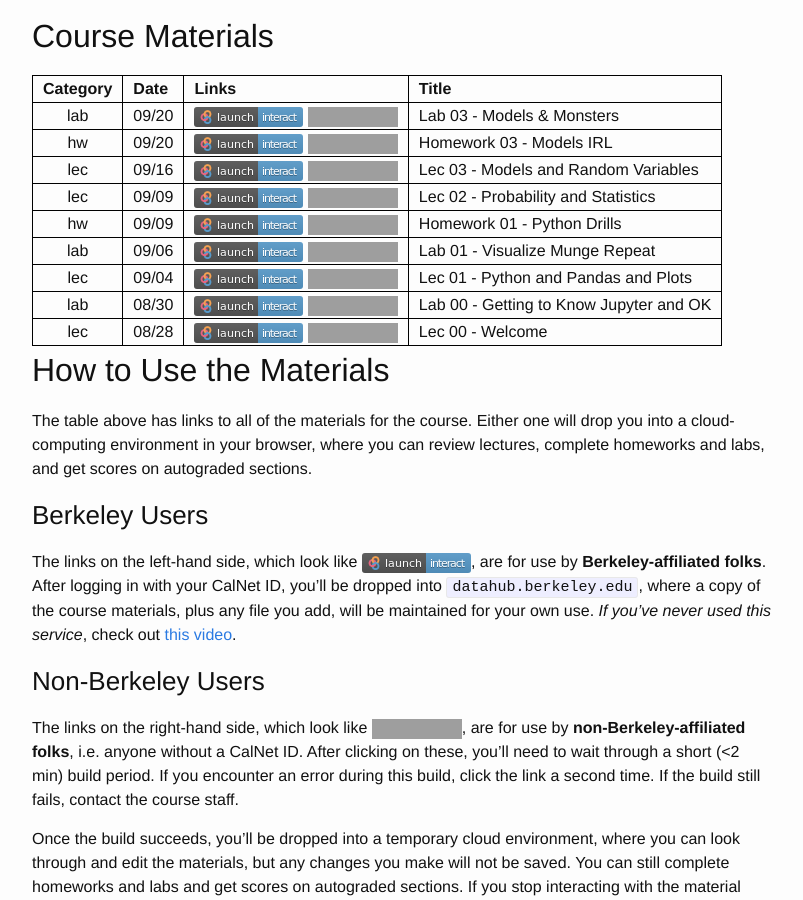
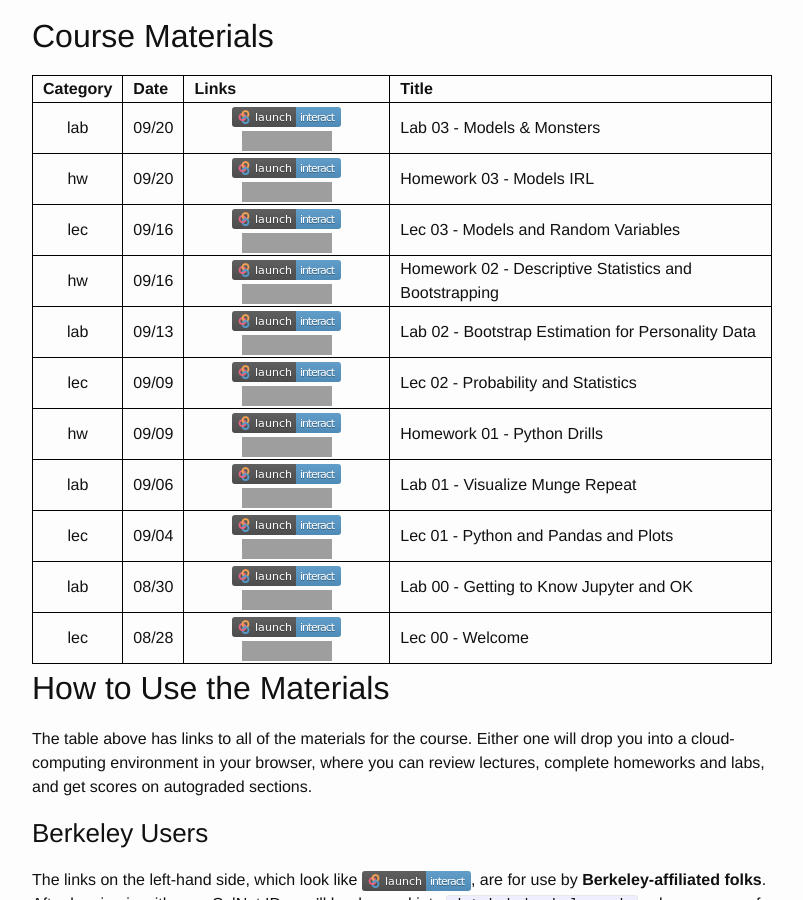
Before and after one commit to charlesfrye/psych101d, a Jekyll site: the page built from README.md, in a window 1280 px wide and 900 px high, scrolled down 579 px. Shown: the whole window, without its empty margins (238-1041 px from the left). Built offline with Jekyll 4.4.1, drawn with Linux system fonts in a browser that asks for light colours; our own code applies the rules of GitHub Pages for plain Markdown files; grey boxes are pictures that could not be loaded.

Commit message:
adds hw02 and lab02 to materialtable

```diff
--- a/_includes/materialtable.csv
+++ b/_includes/materialtable.csv
@@ -8,3 +8,5 @@ idx,category,date,path,title
 7,lab,09/06,lab/01_python,Lab 01 - Visualize Munge Repeat
 8,lec,09/04,lec/01_python,Lec 01 - Python and Pandas and Plots
 9,lec,09/09,lec/02_bootstrap,Lec 02 - Probability and Statistics
+10,hw,09/16,hw/02_bootstrap,Homework 02 - Descriptive Statistics and Bootstrapping
+10,lab,09/13,lab/02_bootstrap,Lab 02 - Bootstrap Estimation for Personality Data
--- a/_includes/materialtable.md
+++ b/_includes/materialtable.md
@@ -3,6 +3,8 @@ Category | Date  | Links               | Title
 lab | 09/20 | [![datahub]({{site.url}}/content/shared/img/interact_badge.svg)]({{site.interact}}lab/03_models) [![Binder](https://mybinder.org/badge_logo.svg)]({{site.binder}}lab/03_models) | Lab 03 - Models & Monsters
 hw | 09/20 | [![datahub]({{site.url}}/content/shared/img/interact_badge.svg)]({{site.interact}}hw/03_models) [![Binder](https://mybinder.org/badge_logo.svg)]({{site.binder}}hw/03_models) | Homework 03 - Models IRL
 lec | 09/16 | [![datahub]({{site.url}}/content/shared/img/interact_badge.svg)]({{site.interact}}lec/03_models) [![Binder](https://mybinder.org/badge_logo.svg)]({{site.binder}}lec/03_models) | Lec 03 - Models and Random Variables
+hw | 09/16 | [![datahub]({{site.url}}/content/shared/img/interact_badge.svg)]({{site.interact}}hw/02_bootstrap) [![Binder](https://mybinder.org/badge_logo.svg)]({{site.binder}}hw/02_bootstrap) | Homework 02 - Descriptive Statistics and Bootstrapping
+lab | 09/13 | [![datahub]({{site.url}}/content/shared/img/interact_badge.svg)]({{site.interact}}lab/02_bootstrap) [![Binder](https://mybinder.org/badge_logo.svg)]({{site.binder}}lab/02_bootstrap) | Lab 02 - Bootstrap Estimation for Personality Data
 lec | 09/09 | [![datahub]({{site.url}}/content/shared/img/interact_badge.svg)]({{site.interact}}lec/02_bootstrap) [![Binder](https://mybinder.org/badge_logo.svg)]({{site.binder}}lec/02_bootstrap) | Lec 02 - Probability and Statistics
 hw | 09/09 | [![datahub]({{site.url}}/content/shared/img/interact_badge.svg)]({{site.interact}}hw/01_python) [![Binder](https://mybinder.org/badge_logo.svg)]({{site.binder}}hw/01_python) | Homework 01 - Python Drills
 lab | 09/06 | [![datahub]({{site.url}}/content/shared/img/interact_badge.svg)]({{site.interact}}lab/01_python) [![Binder](https://mybinder.org/badge_logo.svg)]({{site.binder}}lab/01_python) | Lab 01 - Visualize Munge Repeat
```
